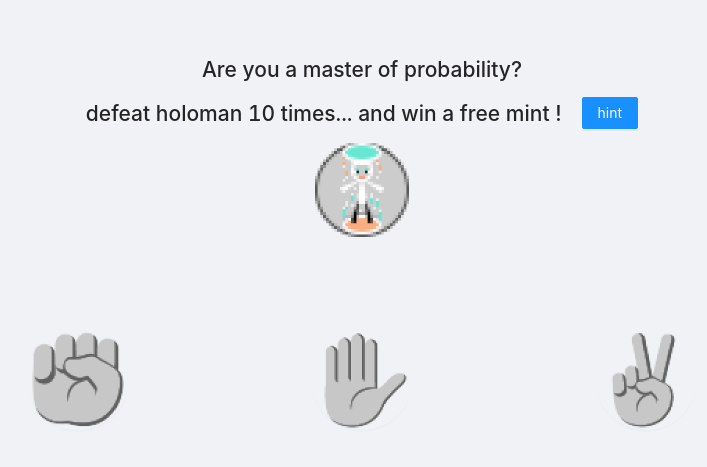
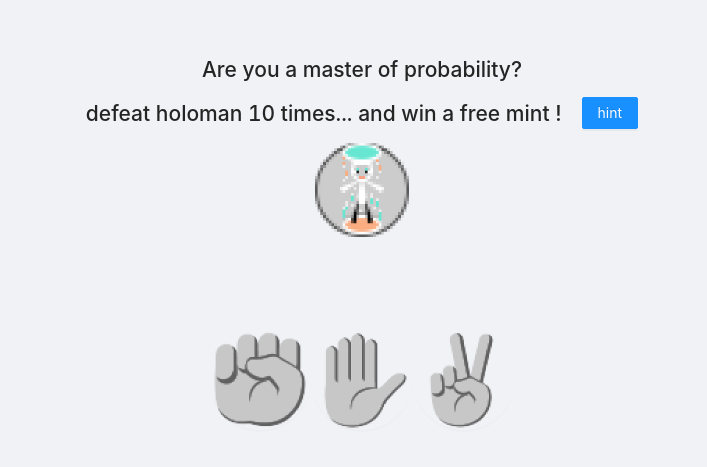
Before and after one commit to NotaCodeur/holoman, a React (Create React App) app: page / in a window 1280 px wide. Shown: the part 107-574 px from the top of the page, without its empty margins (278-985 px from the left). Built offline with nearby package versions, Linux system fonts and the light colour scheme.

Commit message:
ro pa sc bttns justify center instead space around

```diff
--- a/src/components/pages/Homepage.jsx
+++ b/src/components/pages/Homepage.jsx
@@ -165,7 +165,7 @@ const Homepage = () => {
             <br />
             <br />
             <br />
-            <Row justify="space-around">
+            <Row justify="center">
 
               <Game setPicks={setPicks} />
             </Row>
```
